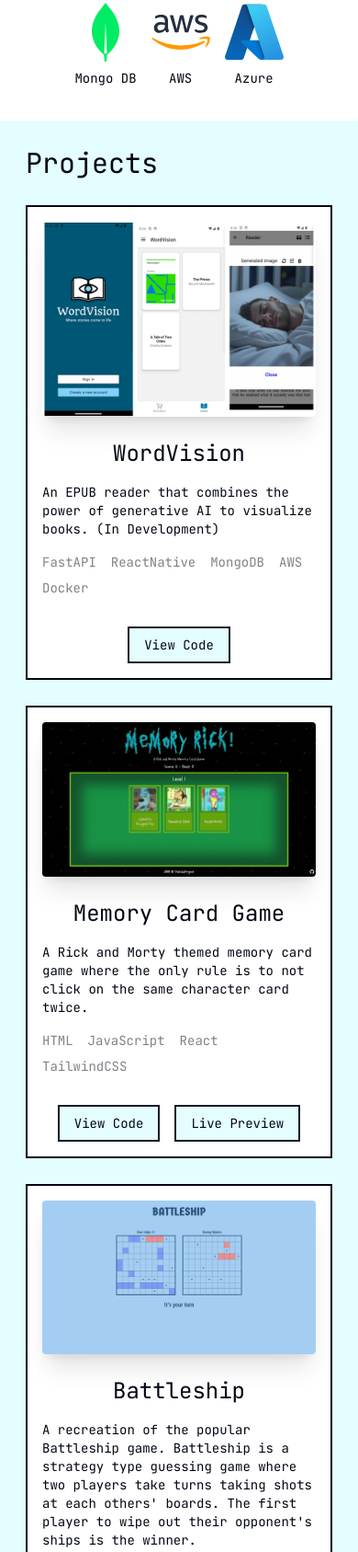
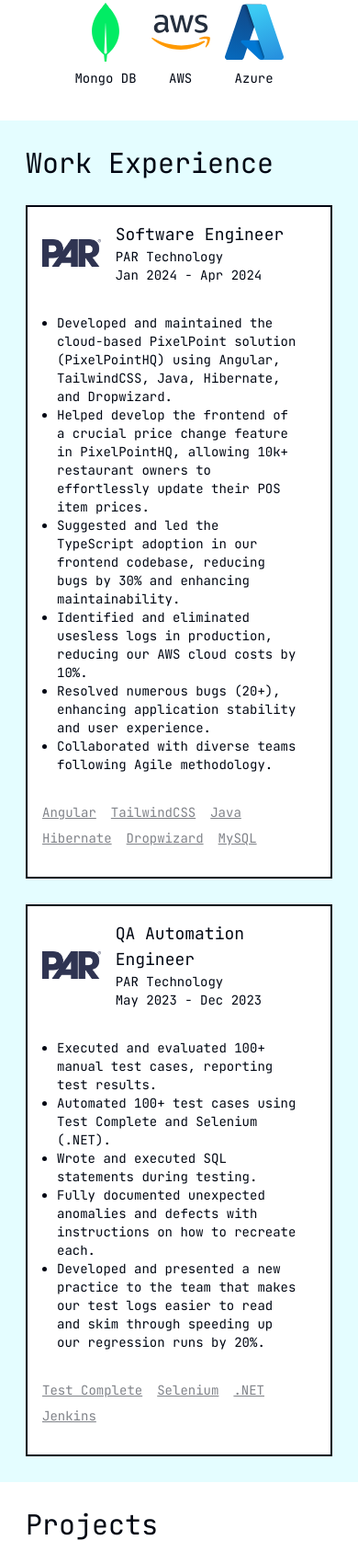
Before and after one commit to JonPeeAir/portfolio-website, an Astro site: page / in a window 390 px wide. Shown: the part 1933-3620 px from the top of the page at 92% size. Built offline with nearby package versions, Linux system fonts and the light colour scheme; Astro itself is replaced by a stand-in of ours.

Commit message:
feat: add work experience

```diff
--- a/src/components/NavBar.astro
+++ b/src/components/NavBar.astro
@@ -23,13 +23,16 @@
     ">
       <ul id="nav-list"class="text-center font-medium text-3xl flex flex-col gap-7 sm:flex-row sm:my-0 sm:text-xl">
         <li class="decoration-2 decoration-dotted underline-offset-8 hover:underline">
-	        <a href="#home">Homee</a>
+	        <a href="#home">Home</a>
         </li>
         <li class="decoration-2 decoration-dotted underline-offset-8 hover:underline">
 	        <a href="#about">About</a>
         </li>
         <li class="decoration-2 decoration-dotted underline-offset-8 hover:underline">
           <a href="#skills">Skills</a>
+        </li>
+        <li class="decoration-2 decoration-dotted underline-offset-8 hover:underline">
+	        <a href="#work">Work</a>
         </li>
         <li class="decoration-2 decoration-dotted underline-offset-8 hover:underline">
           <a href="#projects">Projects</a>
--- /dev/null
+++ b/src/components/WorkCard.astro
@@ -0,0 +1,31 @@
+---
+interface Props {
+	imgSrc?: string;
+	imgAlt?: string;
+	title?: string;
+	company?: string;
+	date?: string;
+	tags?: string;
+}
+
+const {imgSrc,imgAlt,title,company,date,tags} = Astro.props;
+---
+<div class="p-4 border-2 border-dark bg-light dark:border-light dark:bg-dark2 md:p-8">
+
+  <div class="flex items-center gap-4 xl:gap-6">
+    <img src={imgSrc} alt={imgAlt} class="h-[30px] xl:h-[75px]">
+    <div>
+      <h2 class="text-lg xl:text-2xl">{title}</h2>
+      <p>{company}</p>
+      <p>{date}</p>
+    </div>
+  </div>
+
+  <ul class="px-4 py-8 list-disc">
+    <slot />
+  </ul>
+
+  <ul class="w-full mb-4 flex flex-wrap gap-x-4 gap-y-2 opacity-50">
+    {tags?.split(", ").map(tag => <li class="underline">{tag}</li>)}
+  </ul>
+</div>
--- a/src/pages/index.astro
+++ b/src/pages/index.astro
@@ -6,6 +6,7 @@
 import SkillsSection from '../sections/Skills.astro';
 import ContactSection from '../sections/Contact.astro';
 import ProjectSection from '../sections/Projects.astro';
+import WorkSection from '../sections/Work.astro';
 ---
 
 <Layout title="JNPR">
@@ -14,6 +15,7 @@
 	<HomeSection />
 	<AboutSection />
 	<SkillsSection />
+  <WorkSection />
 	<ProjectSection />
 	<ContactSection />
 
--- a/src/sections/Projects.astro
+++ b/src/sections/Projects.astro
@@ -1,7 +1,7 @@
 ---
 import ProjectCard from "../components/ProjectCard.astro";
 ---
-<main id="projects" class="text-sm bg-light2 dark:bg-dark2 sm:text-lg">
+<main id="projects" class="text-sm bg-light dark:bg-dark sm:text-lg">
 	<div class="max-w-5xl mx-auto p-7 flex flex-col justify-start gap-7 sm:p-12">
 		<h1 class="text-3xl sm:text-4xl md:text-5xl">Projects</h1>
 		<div class="w-full flex justify-start gap-7 flex-col sm:p-12">
--- /dev/null
+++ b/src/sections/Work.astro
@@ -0,0 +1,42 @@
+---
+import WorkCard from "../components/WorkCard.astro";
+---
+<main id="work" class="text-sm bg-light2 scroll-mt-28 dark:bg-dark2 sm:text-lg">
+	<div class="mx-auto p-7 max-w-5xl flex flex-col justify-start gap-7 sm:p-12">
+	  <h1 class="text-3xl sm:text-4xl md:text-5xl">Work Experience</h1>
+
+    <WorkCard
+      imgSrc="par-logo.png"
+      imgAlt="PAR Logo"
+      title="Software Engineer"
+      company="PAR Technology"
+      date="Jan 2024 - Apr 2024"
+      tags="Angular, TailwindCSS, Java, Hibernate, Dropwizard, MySQL"
+    >
+      <li>Developed and maintained the cloud-based PixelPoint solution (PixelPointHQ) using Angular, TailwindCSS, Java, Hibernate, and Dropwizard.</li>
+      <li>Helped develop the frontend of a crucial price change feature in PixelPointHQ, allowing 10k+ restaurant owners to effortlessly update their POS item prices.</li>
+      <li>Suggested and led the TypeScript adoption in our frontend codebase, reducing bugs by 30% and enhancing maintainability.</li>
+      <li>Identified and eliminated usesless logs in production, reducing our AWS cloud costs by 10%.</li>
+      <li>Resolved numerous bugs (20+), enhancing application stability and user experience.</li>
+      <li>Collaborated with diverse teams following Agile methodology.</li>
+    </WorkCard>
+
+
+    <WorkCard
+      imgSrc="par-logo.png"
+      imgAlt="PAR Logo"
+      title="QA Automation Engineer"
+      company="PAR Technology"
+      date="May 2023 - Dec 2023"
+      tags="Test Complete, Selenium, .NET, Jenkins"
+    >
+      <li>Executed and evaluated 100+ manual test cases, reporting test results.</li>
+      <li>Automated 100+ test cases using Test Complete and Selenium (.NET).</li>
+      <li>Wrote and executed SQL statements during testing.</li>
+      <li>Fully documented unexpected anomalies and defects with instructions on how to recreate each.</li>
+      <li>Developed and presented a new practice to the team that makes our test logs easier to read and skim through speeding up our regression runs by 20%.</li>
+    </WorkCard>
+
+
+	</div>
+</main>
```
Also changed, not shown: public/par-logo.png (added).
